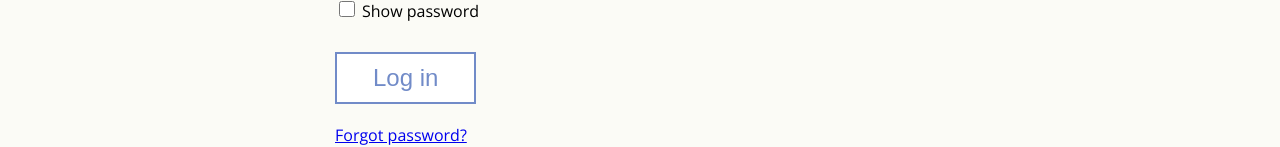
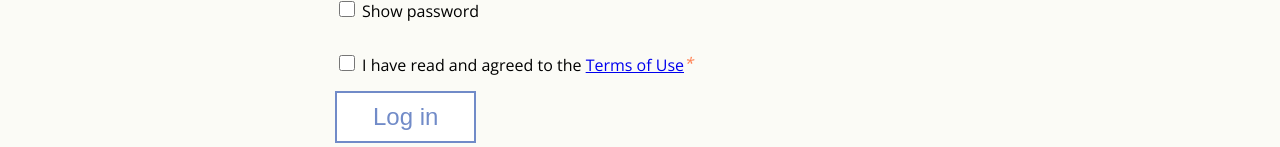
Before and after one commit to GeorgeMSchaffer/nepaccessFront, a React (Create React App) app: page /login in a window 1280 px wide. Shown: the part 427-574 px from the top of the page. Built offline with nearby package versions, Linux system fonts and the light colour scheme; no server answers.

Commit message:
Added terms agreement requirement

```diff
--- a/src/User/Login.js
+++ b/src/User/Login.js
@@ -30,10 +30,37 @@ class Login extends React.Component {
             passwordError: '',
             networkError: '',
             passwordType: "password",
-            busy: false
+            busy: false,
+
+            termsAgreed: false,
+            termsError: '*'
         };
         this.onChange = this.onChange.bind(this);
         this.login = this.login.bind(this);
+    }
+
+
+    termsChanged = (evt) => {
+        // console.log("Target",evt.target);
+        this.setState({
+            termsAgreed: evt.target.checked
+        }, () => {
+            this.termsInvalid();
+        });
+    }
+
+    termsInvalid = () => {
+        if(!this.state.termsAgreed) {
+            this.setState({
+                termsError: '*'
+            });
+        } else {
+            this.setState({
+                termsError: ''
+            });
+        }
+
+        return !this.state.termsAgreed;
     }
 
 
@@ -63,7 +90,8 @@ class Login extends React.Component {
         // Run everything and all appropriate errors will show at once.
         let test1 = this.invalidUsername();
         let test2 = this.invalidPassword();
-        return (test1 || test2);
+        let test3 = this.termsInvalid();
+        return (test1 || test2 || test3);
     }
     invalidUsername = () => {
         let usernamePattern = /[ -~]/;
@@ -129,6 +157,11 @@ class Login extends React.Component {
         }
 
 
+    }
+
+    // silence irrelevant warnings
+    onChangeDummy = (evt) => {
+        // do nothing
     }
 
 
@@ -259,6 +292,24 @@ class Login extends React.Component {
                                 </div>
                             </div>
                         </div>
+
+
+                        <div className="register-form-input-group"><div className="register-form-group">
+                            <span className="leading-text"></span>
+                            <input type="checkbox"
+                                name="terms"
+                                checked={this.state.termsAgreed}
+                                onClick={this.termsChanged}
+                                onChange={this.onChangeDummy}>
+                            </input>
+                            <span>I have read and agreed to the&nbsp;
+                                <a href="https://about.nepaccess.org/privacy-policy/#terms-of-use" target="_blank">
+                                    Terms of Use
+                                </a>
+                            </span>
+                            <label className="errorLabel">{this.state.termsError}</label>
+                        </div></div>
+
                         <span className="leading-text"></span>
                         <button type="button" className="button2" id="login-submit" onClick={this.login} >
                             Log in
```
